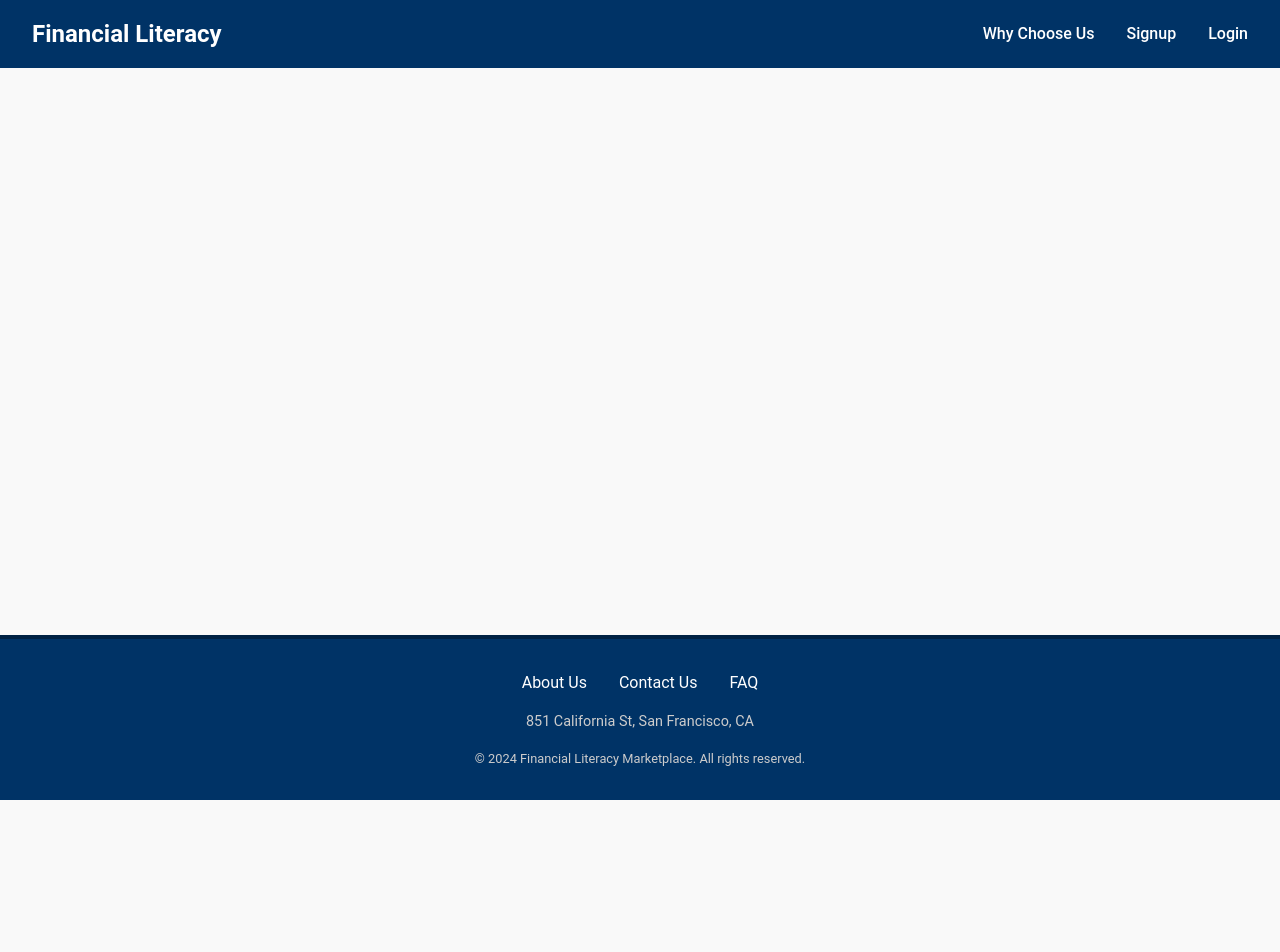
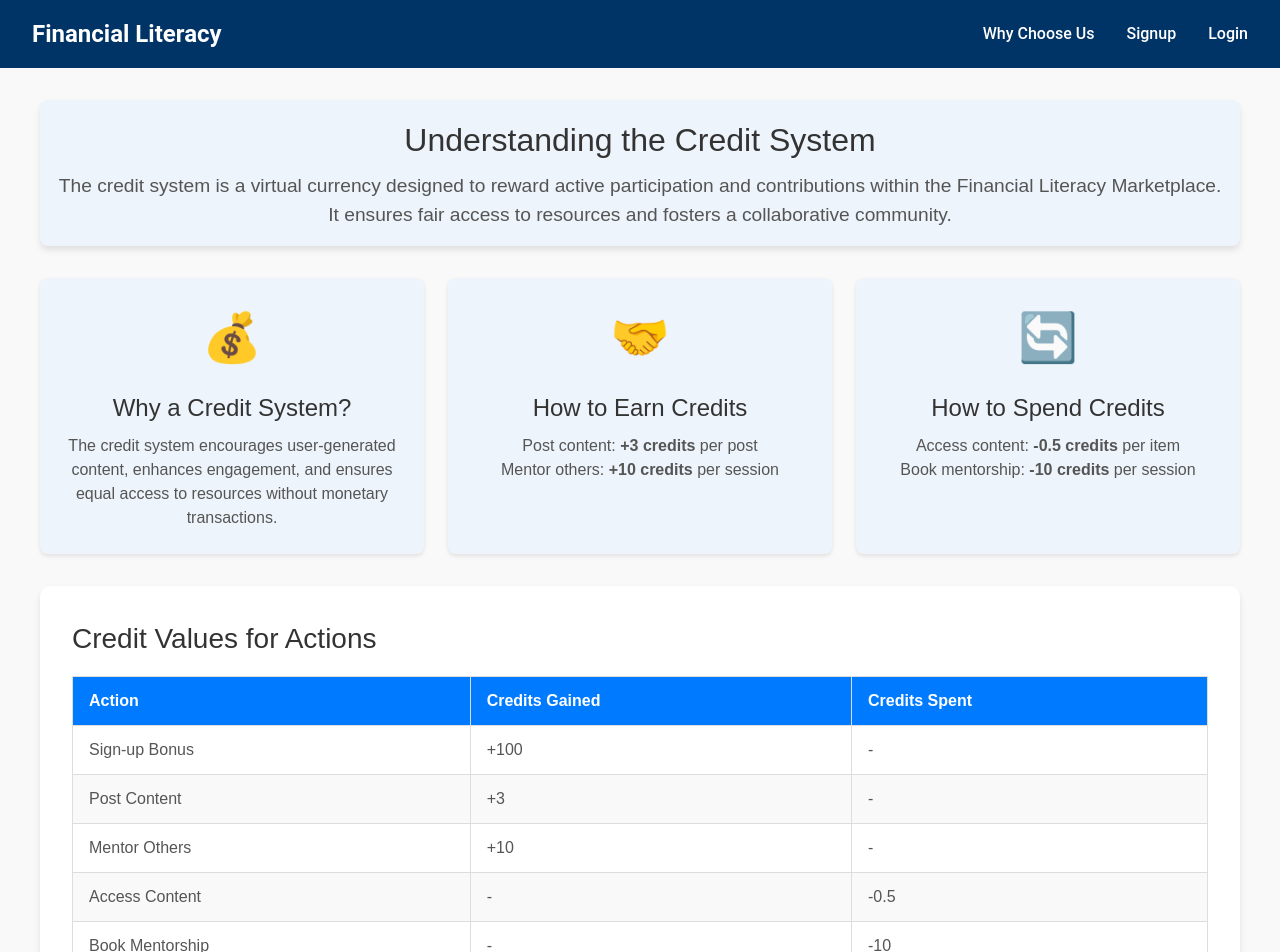
Before and after one commit to minerva-university/cs162-financial-literacy, a React (Create React App) app in the folder frontend/: page /CreditSystemPage in a window 1280 px wide. Shown: the top 952 px of the page. Before the commit the page ends 800 px from the top, so only its background shows below. Built offline with nearby package versions, Linux system fonts and the light colour scheme; no server answers.

Commit message:
Added How to ..Credit System

```diff
--- a/frontend/src/App.js
+++ b/frontend/src/App.js
@@ -22,6 +22,7 @@ import MentorshipSessionsPage from './pages/MentorshipSessionsPage';
 import MentorshipHistoryPage from './pages/MentorshipHistoryPage';
 import FeedPage from './pages/FeedPage';
 import OtherProfile from './pages/OtherProfile';
+import CreditSystemPage from './pages/CreditSystemPage';
 
 function App() {
     useEffect(() => {
@@ -67,6 +68,7 @@ function App() {
                         <Route path="/faq" element={<FaqPage />} />
                         <Route path="/articles" element={<ArticlesPage />} />
                         <Route path="/article/:articleId" element={<ArticlePage />} />
+                        <Route path="/CreditSystemPage" element={<CreditSystemPage />} />
                     </Routes>
                 </main>
                 <Footer />
--- /dev/null
+++ b/frontend/src/pages/CreditSystemPage.js
@@ -0,0 +1,89 @@
+import React from 'react';
+import '../styles/CreditSystemPage.css';
+
+const CreditSystemPage = () => {
+    return (
+        <div className="credit-system-container">
+            {/* Title and Introduction */}
+            <div className="credit-system-header">
+                <h1>Understanding the Credit System</h1>
+                <p>
+                    The credit system is a virtual currency designed to reward active participation
+                    and contributions within the Financial Literacy Marketplace. It ensures fair
+                    access to resources and fosters a collaborative community.
+                </p>
+            </div>
+
+            {/* Cards Section */}
+            <div className="card-grid">
+                <div className="credit-system-card">
+                    <div className="credit-system-icon">💰</div>
+                    <h2>Why a Credit System?</h2>
+                    <p>
+                        The credit system encourages user-generated content, enhances engagement, and
+                        ensures equal access to resources without monetary transactions.
+                    </p>
+                </div>
+                <div className="credit-system-card">
+                    <div className="credit-system-icon">🤝</div>
+                    <h2>How to Earn Credits</h2>
+                    <p>
+                        Post content: <strong>+3 credits</strong> per post<br />
+                        Mentor others: <strong>+10 credits</strong> per session
+                    </p>
+                </div>
+                <div className="credit-system-card">
+                    <div className="credit-system-icon">🔄</div>
+                    <h2>How to Spend Credits</h2>
+                    <p>
+                        Access content: <strong>-0.5 credits</strong> per item<br />
+                        Book mentorship: <strong>-10 credits</strong> per session
+                    </p>
+                </div>
+            </div>
+
+            {/* Table Section */}
+            <div className="credit-system-summary">
+                <h2>Credit Values for Actions</h2>
+                <table className="credit-table">
+                    <thead>
+                        <tr>
+                            <th>Action</th>
+                            <th>Credits Gained</th>
+                            <th>Credits Spent</th>
+                        </tr>
+                    </thead>
+                    <tbody>
+                        <tr>
+                            <td>Sign-up Bonus</td>
+                            <td>+100</td>
+                            <td>-</td>
+                        </tr>
+                        <tr>
+                            <td>Post Content</td>
+                            <td>+3</td>
+                            <td>-</td>
+                        </tr>
+                        <tr>
+                            <td>Mentor Others</td>
+                            <td>+10</td>
+                            <td>-</td>
+                        </tr>
+                        <tr>
+                            <td>Access Content</td>
+                            <td>-</td>
+                            <td>-0.5</td>
+                        </tr>
+                        <tr>
+                            <td>Book Mentorship</td>
+                            <td>-</td>
+                            <td>-10</td>
+                        </tr>
+                    </tbody>
+                </table>
+            </div>
+        </div>
+    );
+};
+
+export default CreditSystemPage;
--- a/frontend/src/pages/MainPage.js
+++ b/frontend/src/pages/MainPage.js
@@ -25,7 +25,14 @@ const MainPage = () => {
             readTime: "6 min read",
             imgSrc: "/images/maximizing-benefits.png",
             link: "/article/3"
-        }
+        },
+        {
+            title: 'Credit System Overview',
+            description: 'Information about the credit system and how it works.',
+            imgSrc: '/images/credit-system.png',
+            readTime: '4 min read',
+            link: 'CreditSystemPage'
+        },
     ];
 
     return (
--- /dev/null
+++ b/frontend/src/styles/CreditSystemPage.css
@@ -0,0 +1,118 @@
+/* CreditSystemPage.css */
+
+.credit-system-container {
+    display: flex;
+    flex-direction: column;
+    align-items: center;
+    padding: 2rem;
+    font-family: Arial, sans-serif;
+    color: #333;
+    background-color: #f9f9f9;
+}
+
+.credit-system-header {
+    text-align: center;
+    margin-bottom: 2rem;
+    padding: 1rem;
+    background-color: #eef4fb;
+    border-radius: 8px;
+    width: 100%;
+    max-width: 1200px;
+    box-shadow: 0 4px 6px rgba(0, 0, 0, 0.1);
+}
+
+.credit-system-header h1 {
+    font-size: 2rem;
+    margin-bottom: 0.5rem;
+}
+
+.credit-system-header p {
+    font-size: 1.2rem;
+    color: #555;
+}
+
+.card-grid {
+    display: flex;
+    flex-wrap: wrap;
+    justify-content: center;
+    gap: 1.5rem;
+    margin-bottom: 2rem;
+    width: 100%;
+    max-width: 1200px;
+}
+
+.credit-system-card {
+    background-color: #eef4fb;
+    border-radius: 8px;
+    padding: 1.5rem;
+    text-align: center;
+    box-shadow: 0 2px 4px rgba(0, 0, 0, 0.1);
+    flex: 1;
+    min-width: 300px;
+    max-width: 400px;
+}
+
+.credit-system-icon {
+    font-size: 3rem;
+    margin-bottom: 1rem;
+    color: #007bff;
+}
+
+.credit-system-card h2 {
+    font-size: 1.5rem;
+    margin-bottom: 0.5rem;
+}
+
+.credit-system-card p {
+    font-size: 1rem;
+    color: #555;
+}
+
+.credit-system-summary {
+    width: 100%;
+    max-width: 1200px;
+    background-color: #fff;
+    border-radius: 10px;
+    box-shadow: 0 4px 6px rgba(0, 0, 0, 0.1);
+    padding: 2rem;
+}
+
+.credit-system-summary h2 {
+    font-size: 1.75rem;
+    margin-bottom: 1rem;
+    color: #333;
+}
+
+.credit-table {
+    width: 100%;
+    border-collapse: collapse;
+    margin-top: 1rem;
+}
+
+.credit-table th,
+.credit-table td {
+    padding: 0.75rem 1rem;
+    text-align: left;
+    border: 1px solid #ddd;
+}
+
+.credit-table th {
+    background-color: #007bff;
+    color: #fff;
+    font-weight: bold;
+}
+
+.credit-table tr:nth-child(even) {
+    background-color: #f9f9f9;
+}
+
+.credit-table td {
+    color: #555;
+}
+
+@media (max-width: 768px) {
+    .card-grid {
+        flex-direction: column;
+        gap: 1rem;
+    }
+}
```
Also changed, not shown: frontend/public/images/credit-system.png (added).
